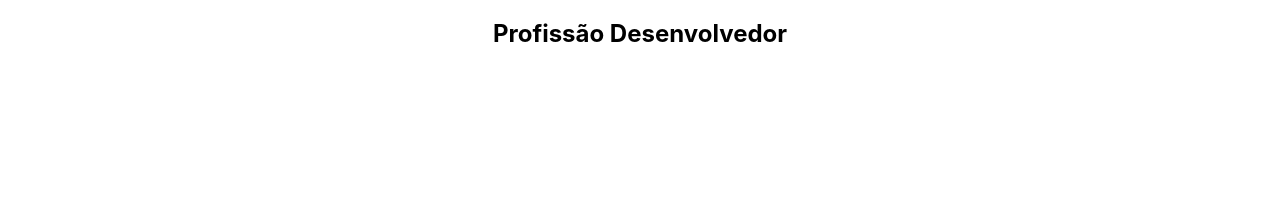
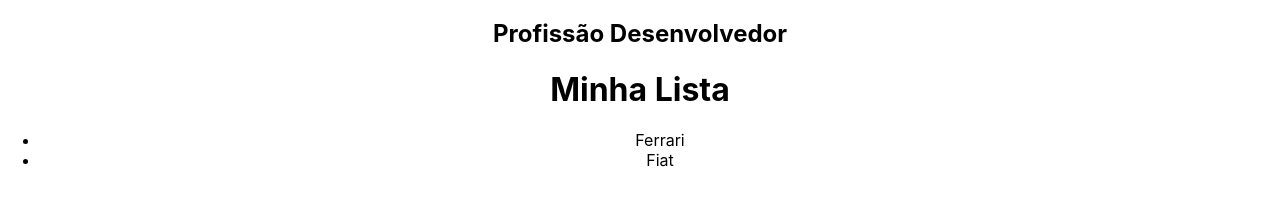
Before and after one commit to viniciusjuste/Curso-de-React, a React (Create React App) app in the folder meu-projeto/: page / in a window 1280 px wide. Shown: the part 571-776 px from the top of the page. Built offline with nearby package versions, Linux system fonts and the light colour scheme.

Commit message:
feat: usando React Fragments

```diff
--- a/meu-projeto/src/App.js
+++ b/meu-projeto/src/App.js
@@ -2,6 +2,7 @@
 import SayMyName from './components/SayMyName';
 import Pessoa from './components/Pessoa';
 import Frase from './components/Frase';
+import List from './components/List';
 
 function App() {
   const name = "Maria"
@@ -13,6 +14,7 @@
       <SayMyName name="Lara" />
       <SayMyName name={name} />
       <Pessoa name="Vinícius" age={32} profession="Desenvolvedor" photo="https://images.pexels.com/photos/220453/pexels-photo-220453.jpeg?auto=compress&cs=tinysrgb&dpr=2&h=750&w=1260" />
+      <List />
     </div>
   );
 }
--- /dev/null
+++ b/meu-projeto/src/components/Item.jsx
@@ -0,0 +1,9 @@
+const Item = (props) => {
+    return (
+        <>
+            <li>{props.marca}</li>
+        </>
+    );
+}
+
+export default Item
--- /dev/null
+++ b/meu-projeto/src/components/List.jsx
@@ -0,0 +1,15 @@
+import Item from './Item';
+
+const List = () => {
+    return (
+        <>
+        <h1>Minha Lista</h1>
+        <ul>
+            <Item marca="Ferrari" />
+            <Item marca="Fiat" />
+        </ul>
+        </>
+    );
+}
+
+export default List
```
